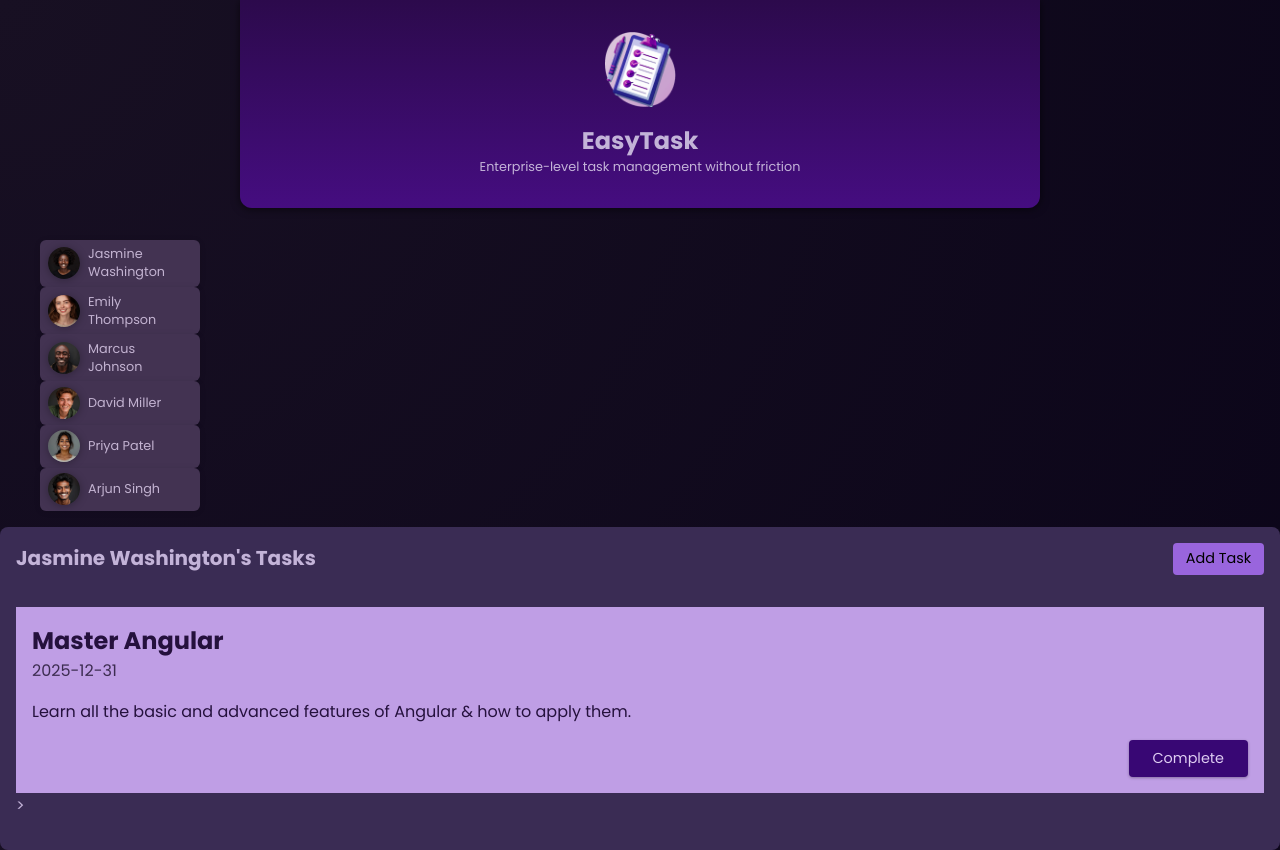
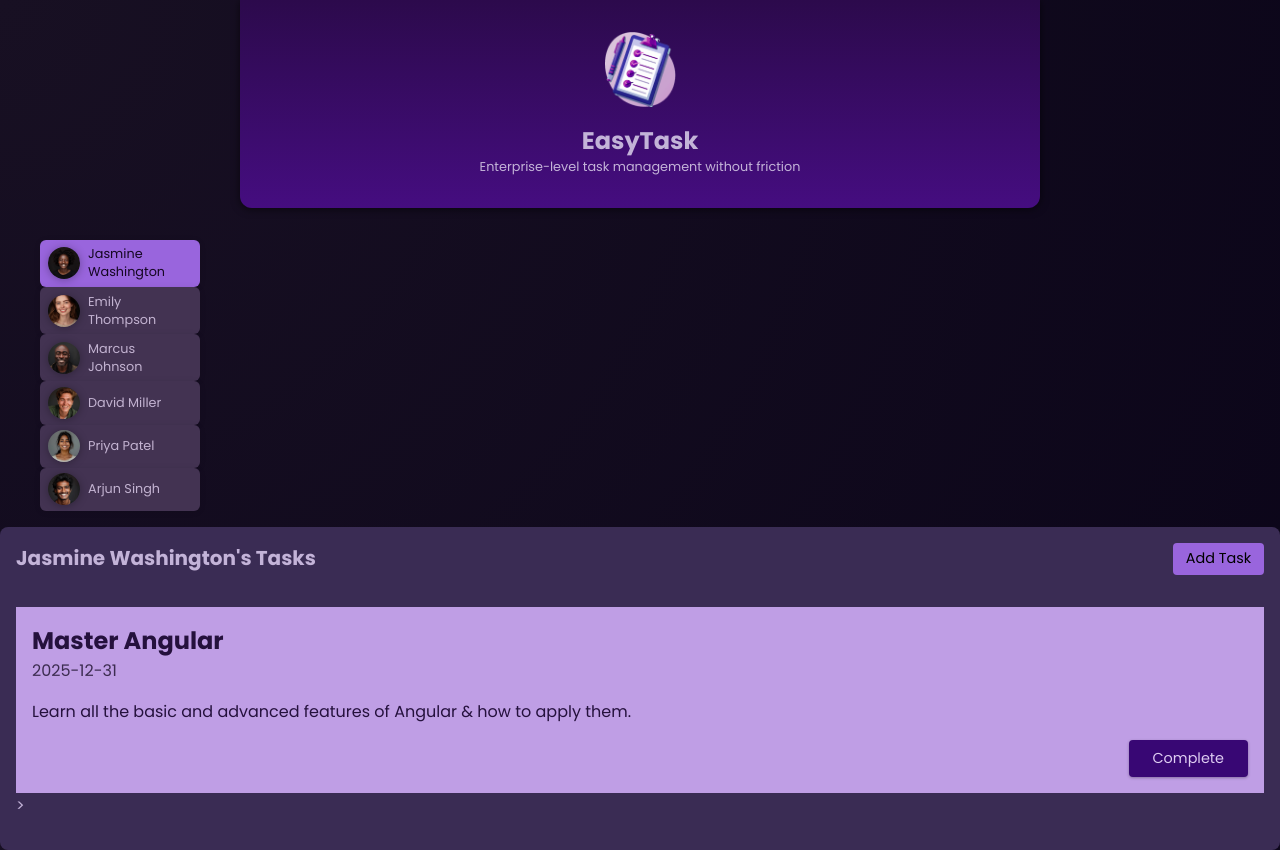
Before and after one commit to gretchenplant/Angular-Tasks-App, an Angular app: page / in a window 1280 px wide. Both pictures are taken after a click on the button "Jasmine Washington". Built offline with nearby package versions, Linux system fonts and the light colour scheme.

Commit message:
added functionality to delete tasks

```diff
--- a/src/app/app.component.html
+++ b/src/app/app.component.html
@@ -4,7 +4,7 @@
     <ul id="users">
          @for (user of users; track user.id) {
             <li>
-                <app-user [user]="user" (select)="onSelectUser($event)"/>
+                <app-user [selected]="user.id === selectedUserId" [user]="user" (select)="onSelectUser($event)"/>
             </li>
         }
     </ul>
--- a/src/app/tasks/task/task.component.html
+++ b/src/app/tasks/task/task.component.html
@@ -3,6 +3,6 @@
     <time>{{task.dueDate}}</time>
     <p>{{task.summary}}</p>
     <p class="actions">
-        <button>Complete</button>
+        <button (click)="onCompleteTask()">Complete</button>
     </p>
 </article>>
--- a/src/app/tasks/task/task.component.ts
+++ b/src/app/tasks/task/task.component.ts
@@ -1,12 +1,6 @@
-import { Component, Input } from '@angular/core';
+import { Component, EventEmitter, Input, Output } from '@angular/core';
 
-interface Task {
-  id: string;
-  userId: string;
-  title: string;
-  summary: string;
-  dueDate: string;
-}
+import { type Task } from './task.model';
 
 @Component({
   selector: 'app-task',
@@ -17,4 +11,9 @@
 })
 export class TaskComponent {
 @Input({required: true}) task!: Task;
+@Output() complete = new EventEmitter<string>();
+
+onCompleteTask() {
+  this.complete.emit(this.task.id);
 }
+}
--- a/src/app/tasks/tasks.component.html
+++ b/src/app/tasks/tasks.component.html
@@ -10,7 +10,7 @@
     <ul>
         @for (task of selectedUserTasks; track task.id) {
             <li>
-                <app-task [task]="task"/>
+                <app-task [task]="task" (complete)="onCompleteTask($event)"/>
             </li>
         }
 
--- a/src/app/tasks/tasks.component.ts
+++ b/src/app/tasks/tasks.component.ts
@@ -41,4 +41,8 @@
   get selectedUserTasks () {
     return this.tasks.filter((task) => task.userId === this.userId);
   }
+
+  onCompleteTask(id: string) {
+    this.tasks = this.tasks.filter((task) => task.id !== id);
+  }
 }
--- a/src/app/user/user.component.html
+++ b/src/app/user/user.component.html
@@ -1,5 +1,5 @@
 <div>
-    <button (click)="onSelectUser()">
+    <button [class.active]="selected" (click)="onSelectUser()">
         <img [src]="imagePath" [alt]='user.name'>
         <span>{{ user.name }} </span>
     </button>
--- a/src/app/user/user.component.ts
+++ b/src/app/user/user.component.ts
@@ -13,7 +13,8 @@
 
 
   @Input ({required: true}) user!: User;
-  @Output() select = new EventEmitter();
+  @Input ({required: true}) selected!: boolean;
+  @Output() select = new EventEmitter<string>();
 
 
 get imagePath() {
```
Also changed, not shown: src/app/tasks/task/task.model.ts (added, +7 -0 lines).
